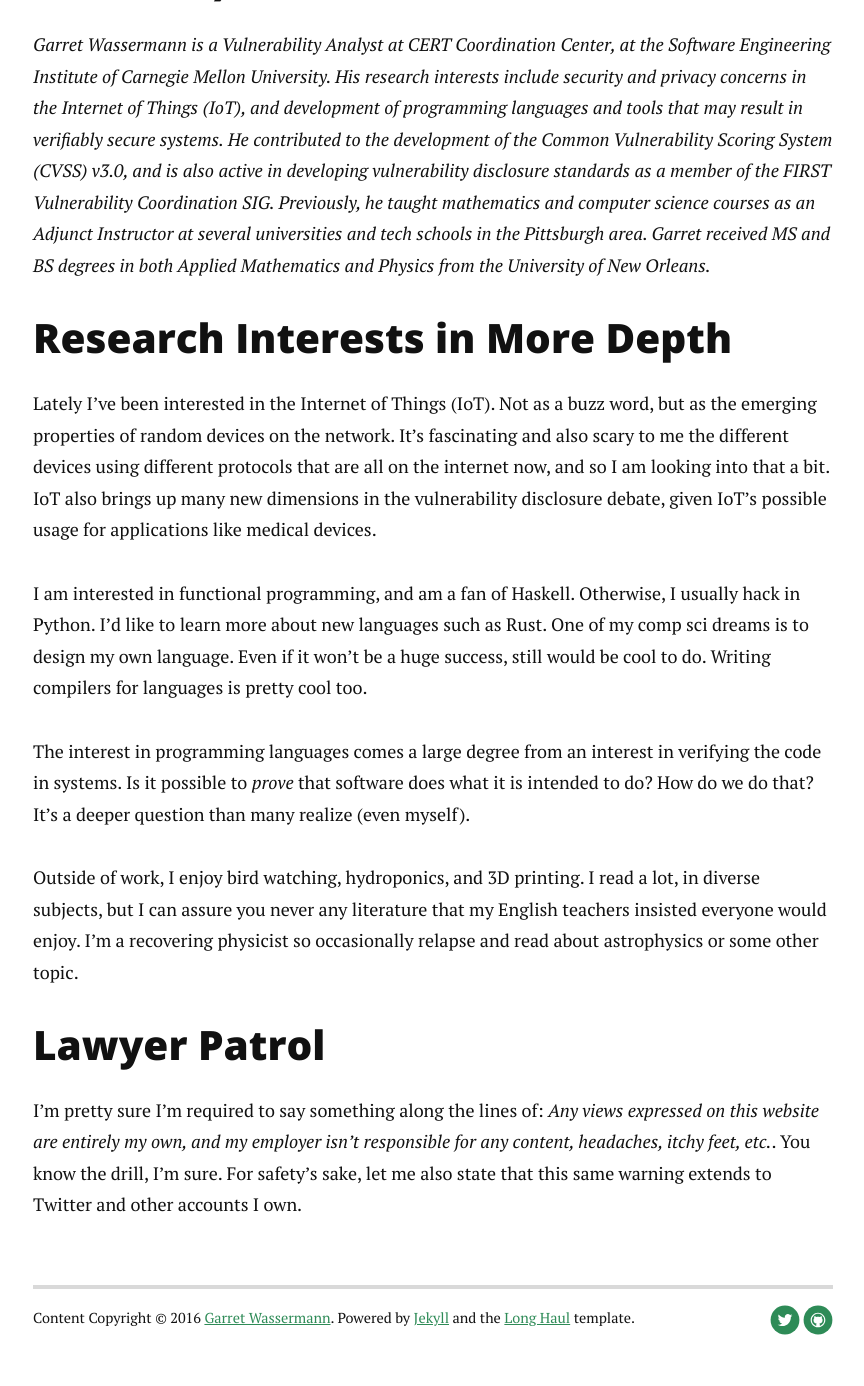
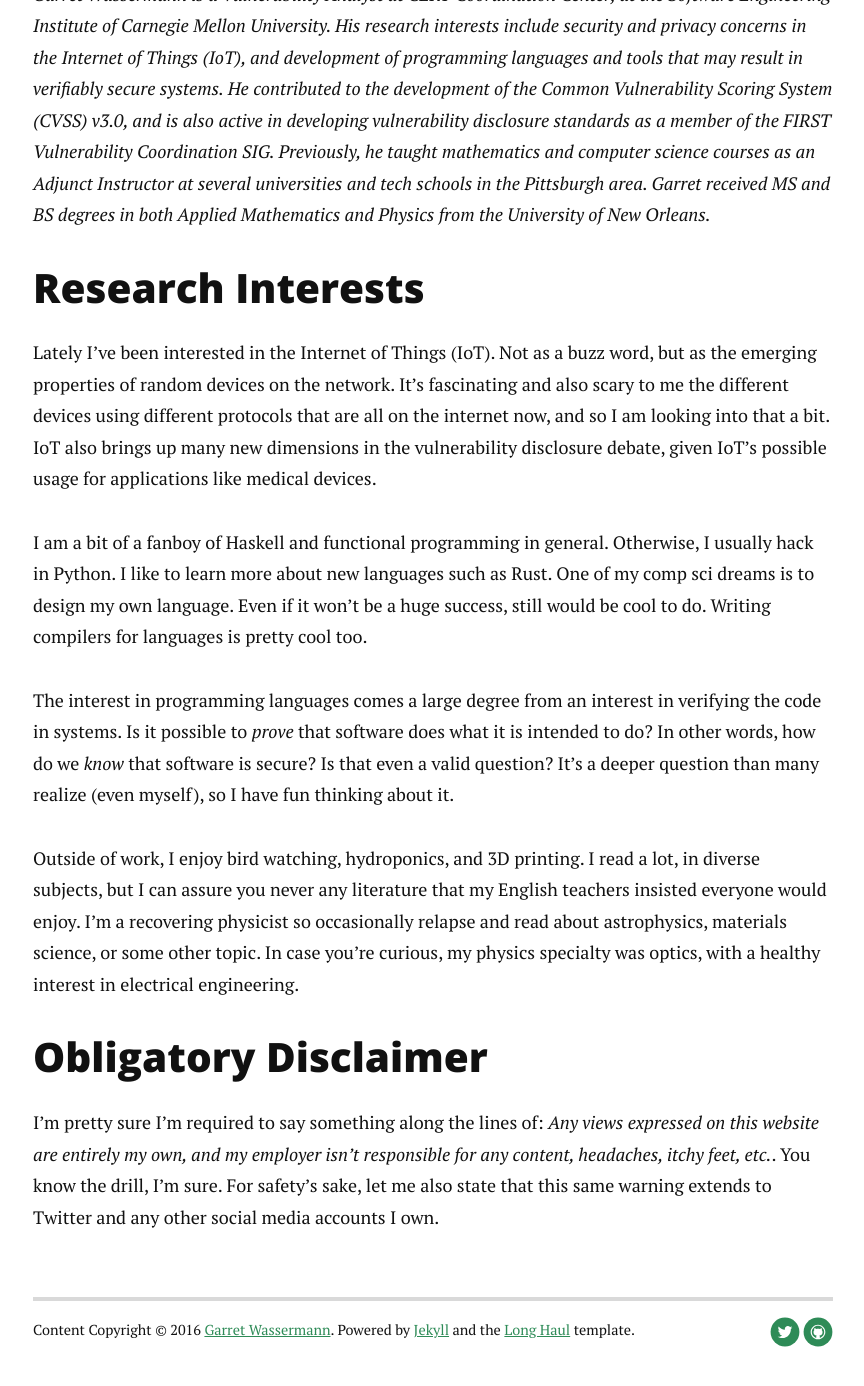
Before and after one commit to gwasser/gwasser.github.io, a Jekyll site: the page built from about.md, in a window 1280 px wide and 1400 px high, scrolled down 518 px. Shown: the top 1386 px of the window, without its empty margins (207-1071 px from the left). Built offline with Jekyll 4.4.1, drawn with Linux system fonts in a browser that asks for light colours; nearby versions of some CDN libraries; Markdown is read by kramdown in place of the engine named in the settings; some of the changed text lies outside the part shown.

Commit message:
Tiny text tinkers

```diff
--- a/about.md
+++ b/about.md
@@ -22,7 +22,7 @@ as an Adjunct Instructor at several universities and tech schools in the
 Pittsburgh area. Garret received MS and BS degrees in both Applied Mathematics
 and Physics from the University of New Orleans._
 
-## Research Interests in More Depth
+## Research Interests
 
 Lately I've been interested in the Internet of Things (IoT). Not as a buzz
 word, but as the emerging properties of random devices on the network.
@@ -32,27 +32,30 @@ looking into that a bit. IoT also brings up many new dimensions in the
 vulnerability disclosure debate, given IoT's possible usage for applications
 like medical devices.
 
-I am interested in functional programming, and am a fan of Haskell.
-Otherwise, I usually hack in Python. I'd like to learn more about new
+I am a bit of a fanboy of Haskell and functional programming in general.
+Otherwise, I usually hack in Python. I like to learn more about new
 languages such as Rust. One of my comp sci dreams is to design my own language.
 Even if it won't be a huge success, still would be cool to do. Writing
 compilers for languages is pretty cool too.
 
 The interest in programming languages comes a large degree from an interest
 in verifying the code in systems. Is it possible to _prove_ that software
-does what it is intended to do? How do we do that? It's a deeper
-question than many realize (even myself).
+does what it is intended to do? In other words, how do we _know_ that
+software is secure? Is that even a valid question? It's a deeper
+question than many realize (even myself), so I have fun thinking about it.
 
 Outside of work, I enjoy bird watching, hydroponics, and
 3D printing. I read a lot, in diverse subjects, but I can assure you
 never any literature that my English teachers insisted everyone
 would enjoy. I'm a recovering physicist so occasionally relapse and
-read about astrophysics or some other topic.
+read about astrophysics, materials science, or some other topic.
+In case you're curious, my physics specialty was optics, with
+a healthy interest in electrical engineering.
 
-## Lawyer Patrol
+## Obligatory Disclaimer
 
 I'm pretty sure I'm required to say something along the lines of:
 _Any views expressed on this website are entirely my own, and my employer
 isn't responsible for any content, headaches, itchy feet, etc._. You know
 the drill, I'm sure. For safety's sake, let me also state that this
-same warning extends to Twitter and other accounts I own.
+same warning extends to Twitter and any other social media accounts I own.
--- a/index.html
+++ b/index.html
@@ -4,7 +4,7 @@ title: The Wassiverse
 ---
 
 <div class="home" id="home">
-  <h1 class="pageTitle">Recent Posts</h1>
+  <h1 class="pageTitle">Recent Essays</h1>
   <ul class="posts noList">
     {% for post in paginator.posts %}
       <li>
@@ -17,10 +17,10 @@ title: The Wassiverse
   <!-- Pagination links -->
   <div class="pagination">
     {% if paginator.previous_page %}
-      <a href="{{ paginator.previous_page_path | prepend: site.baseurl }}" class="previous button__outline">Newer Posts</a>
+      <a href="{{ paginator.previous_page_path | prepend: site.baseurl }}" class="previous button__outline">Newer Essays</a>
     {% endif %}
     {% if paginator.next_page %}
-      <a href="{{ paginator.next_page_path | prepend: site.baseurl }}" class="next button__outline">Older Posts</a>
+      <a href="{{ paginator.next_page_path | prepend: site.baseurl }}" class="next button__outline">Older Essays</a>
     {% endif %}
   </div>
 </div>
```
Also changed, not shown: other parts of about.md (+2 -2 lines), contact.md (+4 -1 lines), 1 other file.
